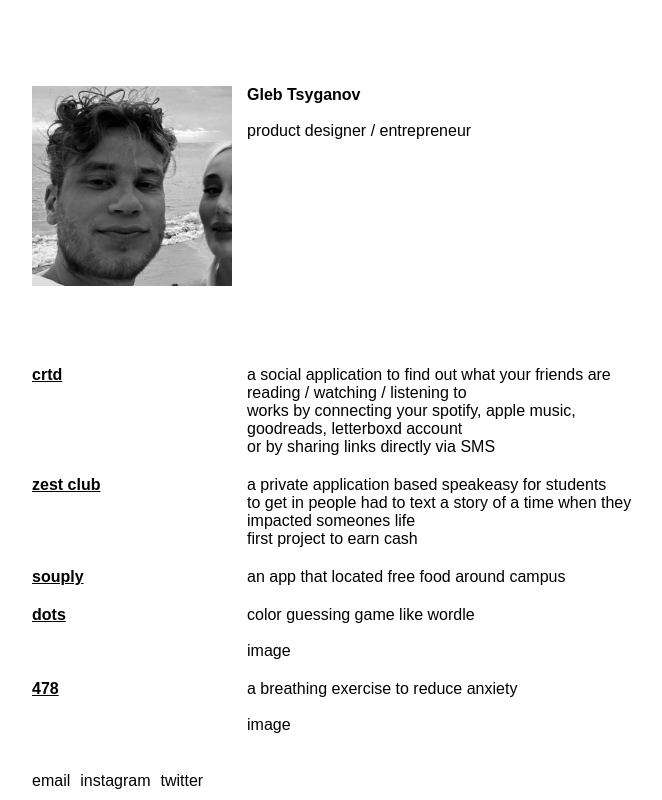
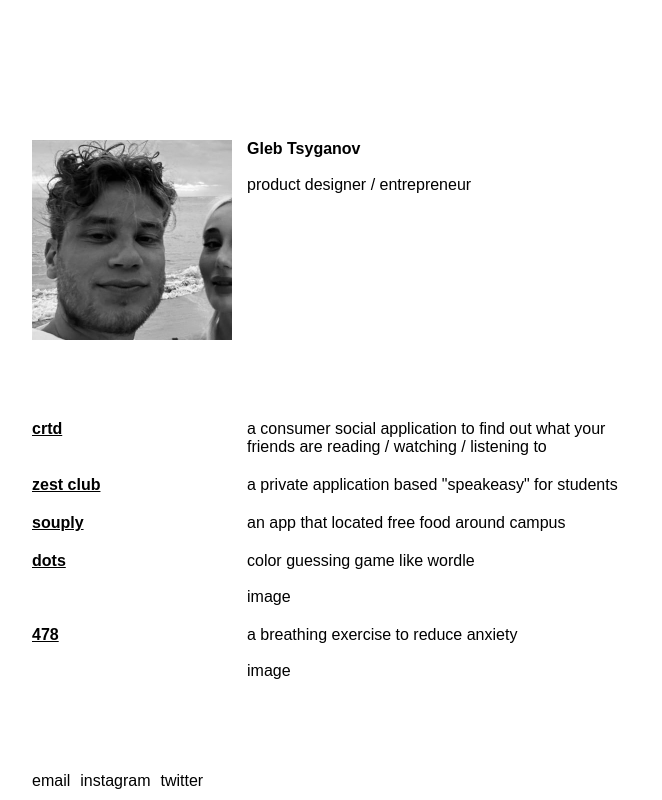
Before and after one commit to Glebka321/portfolio, a Next.js app: page / in a window 1280 px wide. Shown: the whole page, without its empty margins (96-758 px from the left). Built offline with nearby package versions, Linux system fonts and the light colour scheme.

Commit message:
fix image

```diff
--- a/src/app/page.tsx
+++ b/src/app/page.tsx
@@ -27,10 +27,8 @@ export default function Home() {
             <b className={styles.title}>crtd</b>
           </a>
           <p className={styles.description}>
-            a social application to find out what your friends are <br />
+            a consumer social application to find out what your friends are{" "}
             reading / watching / listening to <br />
-            works by connecting your spotify, apple music, goodreads, letterboxd
-            account <br /> or by sharing links directly via SMS
           </p>
         </div>
         <div className={styles.project}>
@@ -42,11 +40,8 @@ export default function Home() {
             <b className={styles.title}>zest club</b>
           </a>
           <p className={styles.description}>
-            a private application based speakeasy for students <br />
-            to get in people had to text a story of a time when they impacted
-            someones life
+            a private application based &quot;speakeasy&quot; for students{" "}
             <br />
-            first project to earn cash
           </p>
         </div>
         <div className={styles.project}>
```
